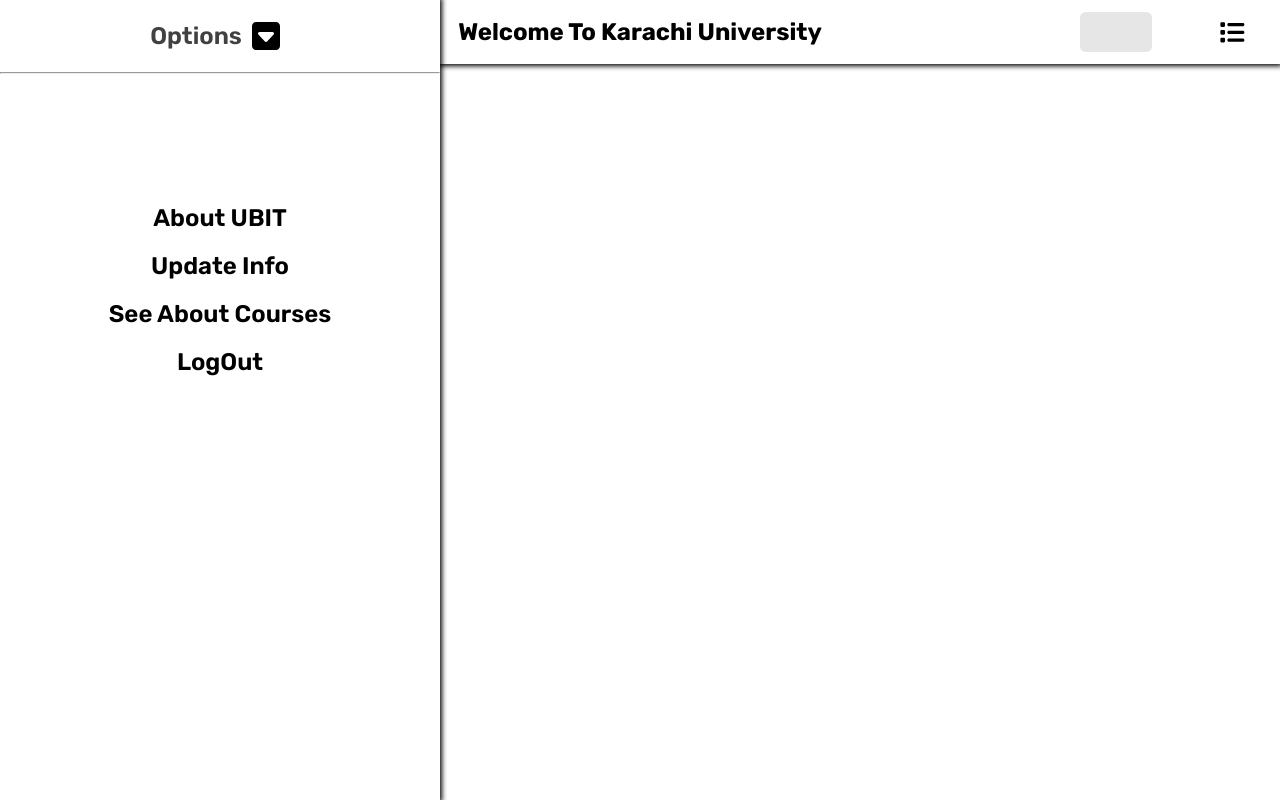
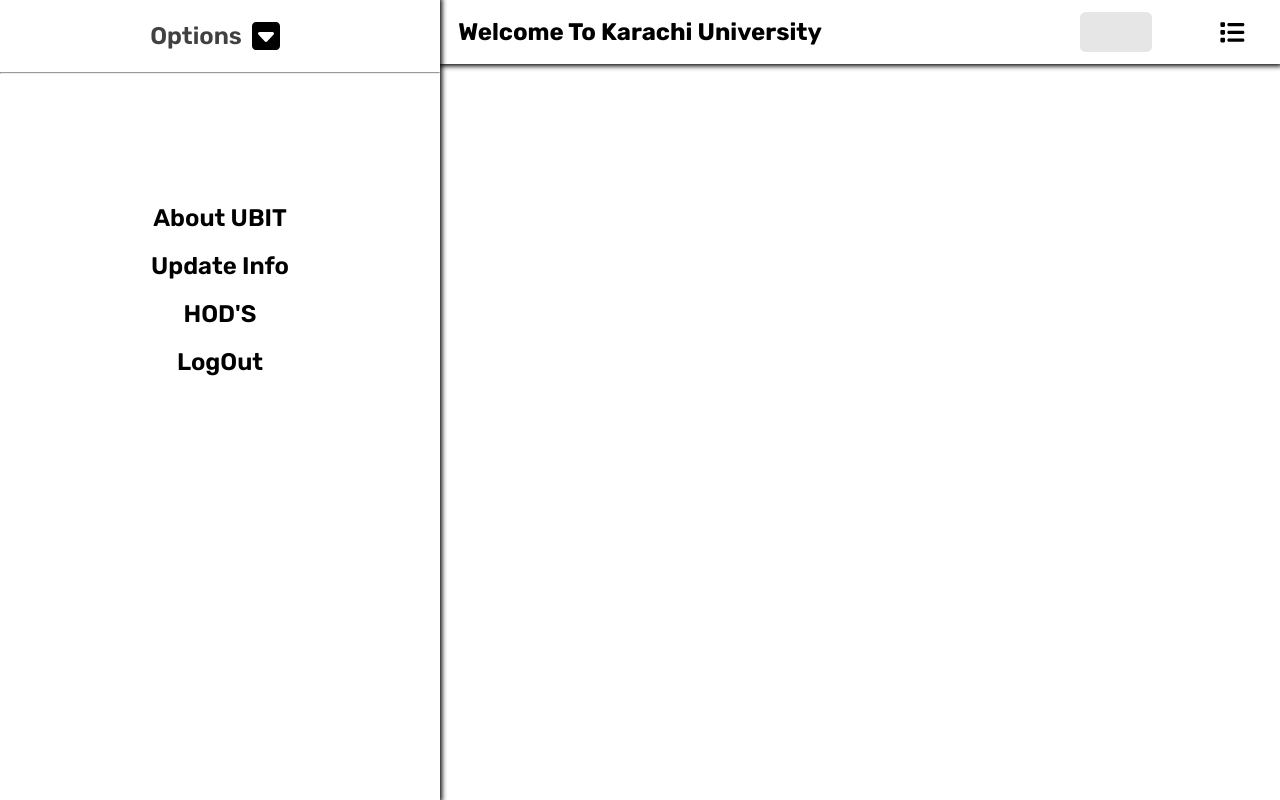
Before and after one commit to Sergent009/Student-Portal-fullstackapp, a Vue app in the folder frontend/: page /Home/1 in a window 1280 px wide. Both pictures are taken after a click on the element 1232 px from the left and 32 px from the top of the page. Built offline with nearby package versions, Linux system fonts and the light colour scheme; grey boxes are pictures that could not be loaded.

Commit message:
working on hod names component

```diff
--- /dev/null
+++ b/frontend/src/components/hodNames.vue
@@ -0,0 +1,38 @@
+<template>
+
+  <h1>HOD Names</h1>
+
+    <table class="data">
+    <thead>
+        <tr>
+            <th>No.</th>
+            <th>HOD Name</th>
+            <th>Department</th>
+        </tr>
+    </thead>
+
+    <!-- <tbody> -->
+        <!-- <tr v-for="(info,index) in data" :key="index">
+            <td>{{info.id}}</td>
+        </tr> -->
+    <!-- </tbody> -->
+    </table>
+
+</template>
+
+<script>
+export default {
+data(){
+    return{
+        // data:[
+        //  { id: 1, myname: 'Prof. Khalid Iraqi', department: 'Ubit' },
+        // { id: 2, myname: 'Miss Erum', department: 'Chemistry' }
+        // ]
+    }
+}
+}
+</script>
+
+<style>
+
+</style>
--- a/frontend/src/components/mainPage.vue
+++ b/frontend/src/components/mainPage.vue
@@ -49,7 +49,9 @@
             <router-link :to="{ name: 'updInfo' }">
               <button>Update Info</button>
             </router-link>
-            <button>See About Courses</button>
+            <router-link :to = "{name: 'hodNames'}">
+            <button>HOD'S</button>
+            </router-link>
             <button @click="showAnimation">LogOut</button>
           </div>
         </div>
--- a/frontend/src/router/index.js
+++ b/frontend/src/router/index.js
@@ -5,6 +5,7 @@
 import mainPage from '../views/MainPage.vue'
 import aboutUbit from '../views/AboutUbit.vue'
 import updInfo from '../views/UpdateInfo.vue'
+import namesofHod from '../views/HodNames.vue'
 
 const routes = [
   {
@@ -36,6 +37,11 @@
     path: '/Home/updateInfo/:myid',
     name: 'updInfo',
     component: updInfo
+  },
+  {
+    path: '/Home/HOD\'S',
+    name: 'hodNames',
+    component: namesofHod
   }
 ]
 
--- /dev/null
+++ b/frontend/src/views/HodNames.vue
@@ -0,0 +1,17 @@
+<template>
+  <div>
+    <hodNames />
+  </div>
+</template>
+
+<script>
+// @ is an alias to /src
+import hodNames from '@/components/hodNames.vue'
+
+export default {
+  name: 'namesofHOD',
+  components: {
+    hodNames
+  }
+}
+</script>
```
